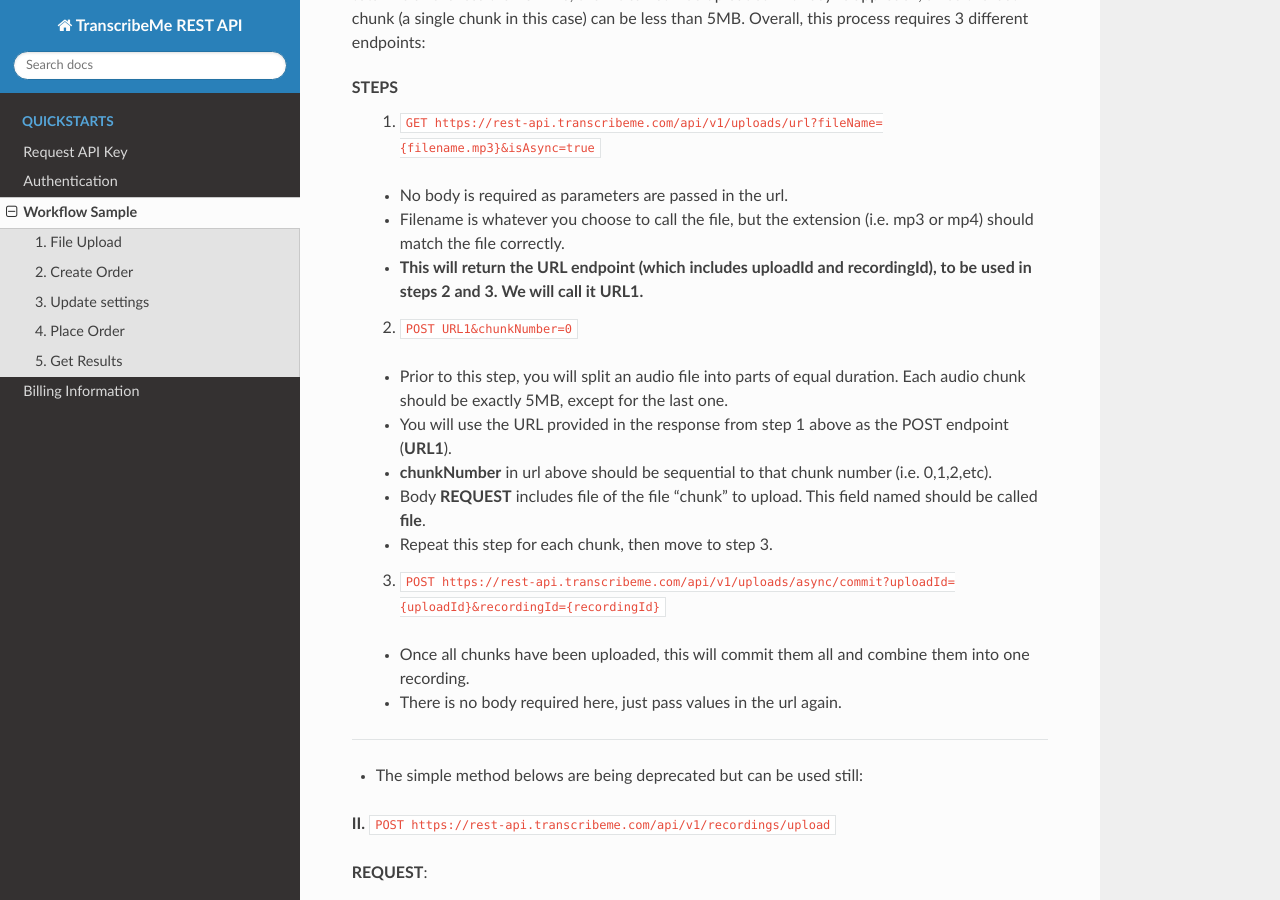
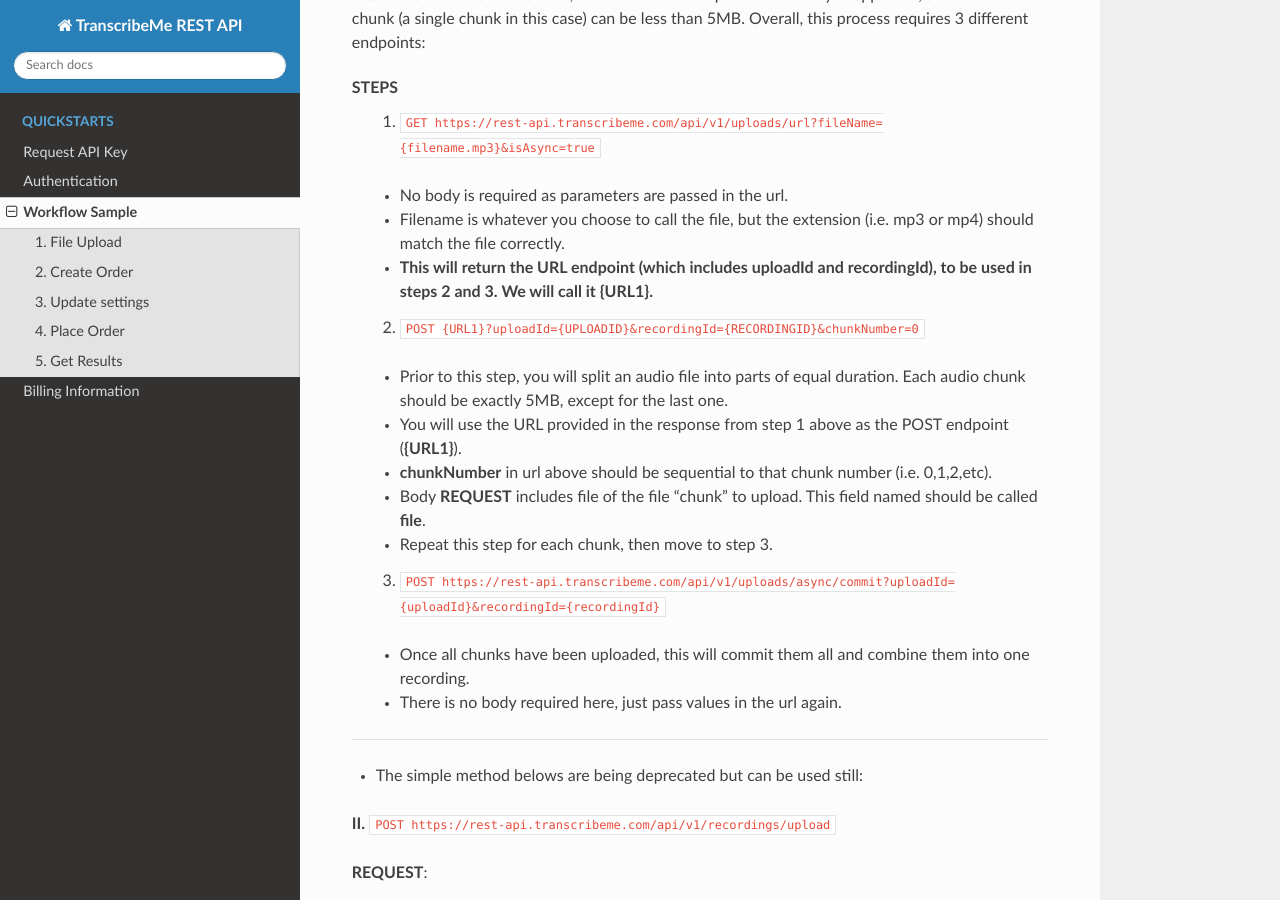
Before and after one commit to TranscribeMe/Docs, a Sphinx documentation site: the page built from docs/quickstarts/0_overview.rst, in a window 1280 px wide and 900 px high, scrolled down 501 px. Built offline with Sphinx 7.4.7 and the Read the Docs theme 2.0.0, drawn with Linux system fonts in a browser that asks for light colours.

Commit message:
Update 0_overview.rst

```diff
--- a/docs/quickstarts/0_overview.rst
+++ b/docs/quickstarts/0_overview.rst
@@ -17,13 +17,13 @@
 
      - Filename is whatever you choose to call the file, but the extension (i.e. mp3 or mp4) should match the file correctly.
 
-     - **This will return the URL endpoint (which includes uploadId and recordingId), to be used in steps 2 and 3. We will call it URL1.**
+     - **This will return the URL endpoint (which includes uploadId and recordingId), to be used in steps 2 and 3. We will call it {URL1}.**
 
-     2. ``POST URL1&chunkNumber=0``
+     2. ``POST {URL1}?uploadId={UPLOADID}&recordingId={RECORDINGID}&chunkNumber=0``
 
      - Prior to this step, you will split an audio file into parts of equal duration. Each audio chunk should be exactly 5MB, except for the last one.
 
-     - You will use the URL provided in the response from step 1 above as the POST endpoint (**URL1**).
+     - You will use the URL provided in the response from step 1 above as the POST endpoint (**{URL1}**).
 
      - **chunkNumber** in url above should be sequential to that chunk number (i.e. 0,1,2,etc).
 
```
